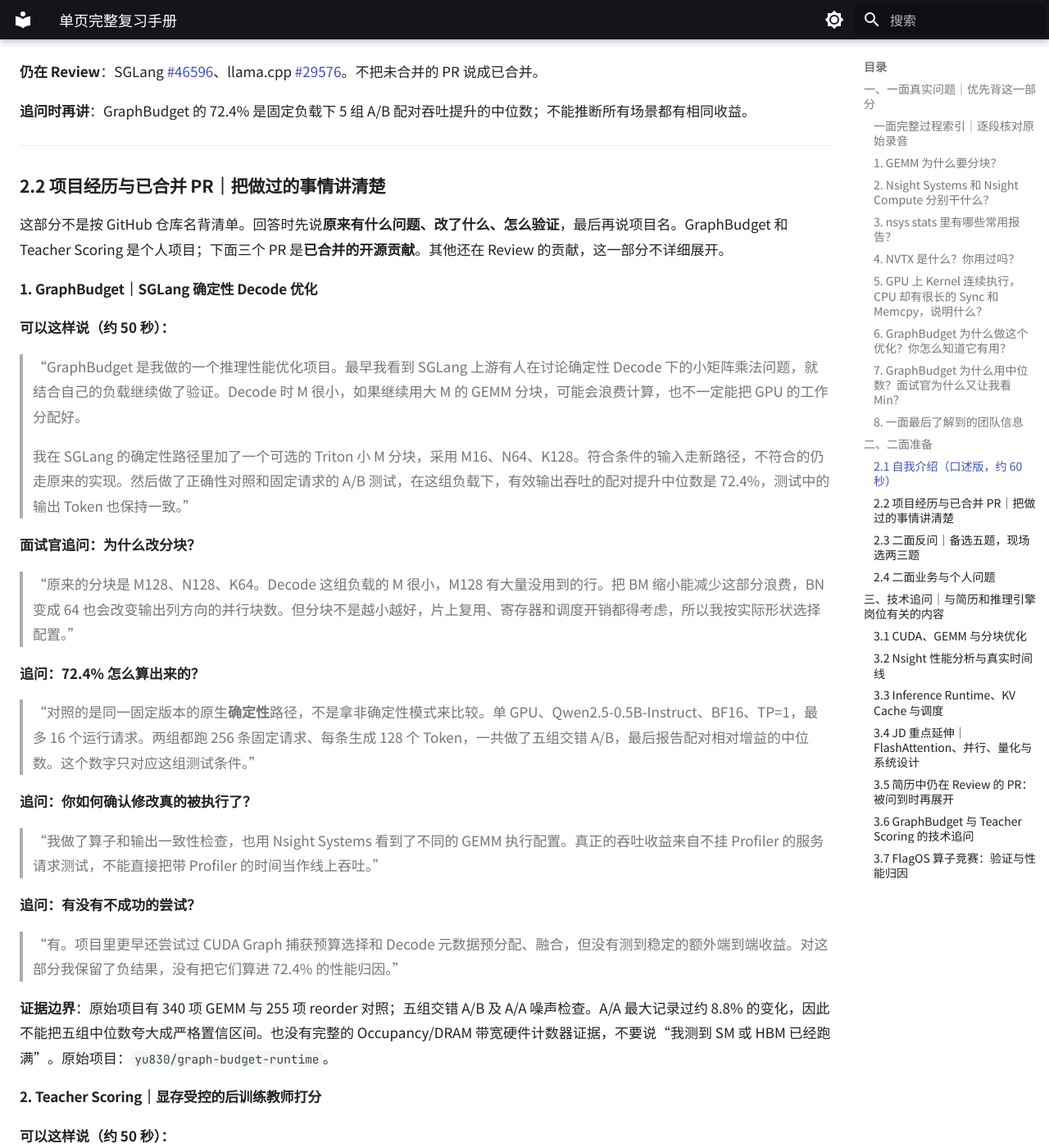
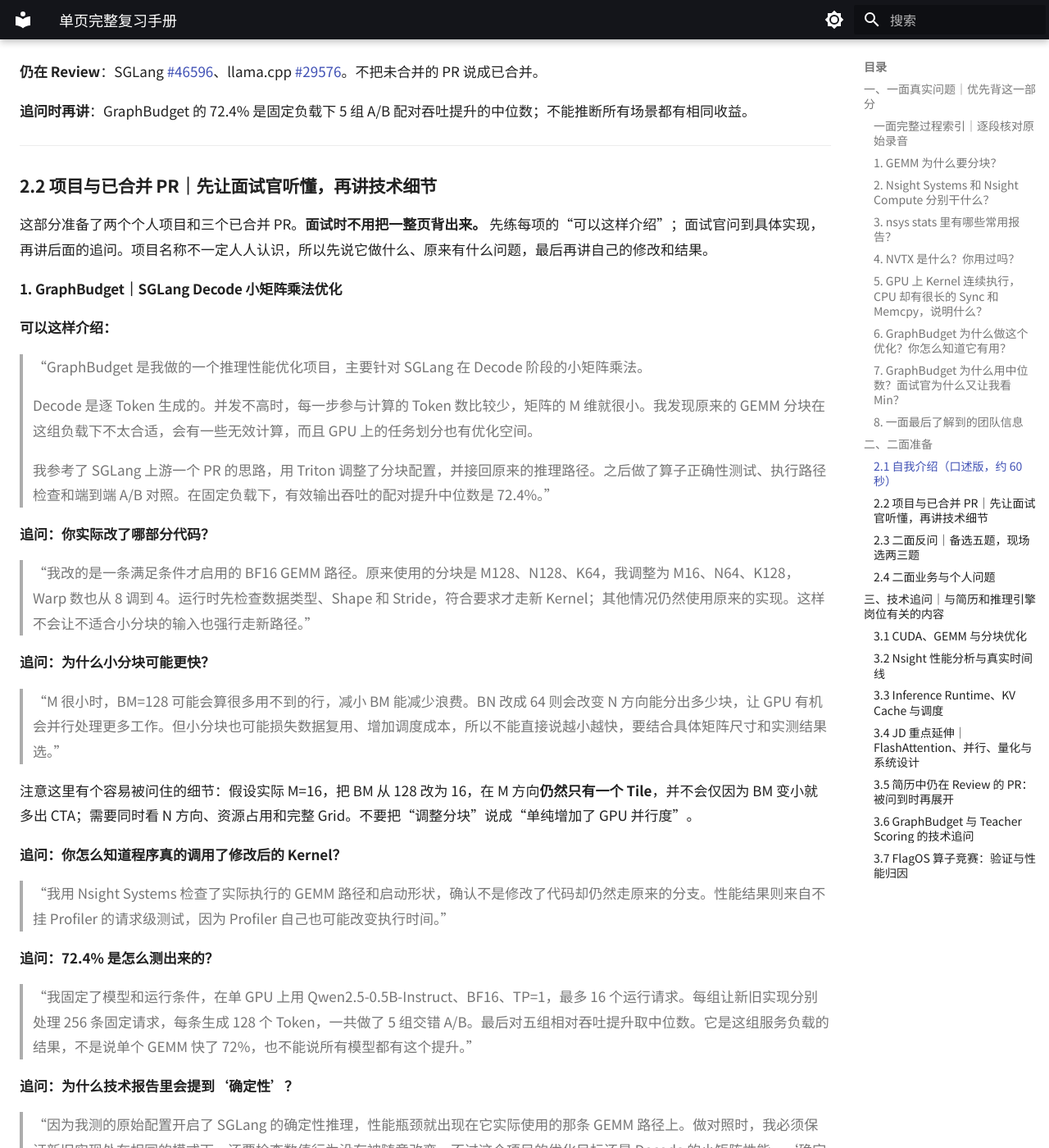
Before and after one commit to yu830/ai-infra-handbook, an MkDocs documentation site: the page built from docs/index.md, in a window 1280 px wide and 1400 px high, scrolled down 5510 px. Shown: the whole window at 82% size. Built offline with MkDocs 1.6.1 and Material for MkDocs 9.7.7, drawn with Linux system fonts in a browser that asks for light colours; some of the changed text lies outside the part shown.

Commit message:
docs: present GraphBudget by actual problem and explain AIPerf/FlagGems PRs in natural interview language

```diff
--- a/docs/index.md
+++ b/docs/index.md
@@ -112,7 +112,7 @@
 >
 > 我最近主要在做大模型推理引擎相关的项目。平时主要用 Python 和 PyTorch，也写过一些 Triton 算子，接触过 SGLang 的源码和推理流程。之前还参加过 FlagOS 的算子优化比赛。
 >
-> 我做过一个 GraphBudget 项目，主要是针对 SGLang 确定性 Decode 阶段的小矩阵乘法调整 Triton 分块。在固定负载下，输出吞吐提高了大约 72%。
+> 我做过一个 GraphBudget 项目，主要是优化 SGLang 在 Decode 阶段的小矩阵乘法。我用 Triton 调整了不适合这组小 Batch 负载的分块配置，在固定负载下，输出吞吐提高了大约 72%。
 >
 > 我最近还做了一些开源贡献。在 FlagGems 修过 GQA 注意力的兼容问题，也在 AIPerf 修过多轮对话压测的数据采样和请求到达节奏。这三个 PR 都已经合并了。我还给 SGLang 和 llama.cpp 提交过 PR，目前还在 Review。
 >
@@ -131,119 +131,161 @@
 
 ---
 
-### 2.2 项目经历与已合并 PR｜把做过的事情讲清楚
+### 2.2 项目与已合并 PR｜先让面试官听懂，再讲技术细节
 
-这部分不是按 GitHub 仓库名背清单。回答时先说**原来有什么问题、改了什么、怎么验证**，最后再说项目名。GraphBudget 和 Teacher Scoring 是个人项目；下面三个 PR 是**已合并的开源贡献**。其他还在 Review 的贡献，这一部分不详细展开。
+这部分准备了两个个人项目和三个已合并 PR。**面试时不用把一整页背出来。** 先练每项的“可以这样介绍”；面试官问到具体实现，再讲后面的追问。项目名称不一定人人认识，所以先说它做什么、原来有什么问题，最后再讲自己的修改和结果。
 
-#### 1. GraphBudget｜SGLang 确定性 Decode 优化
+#### 1. GraphBudget｜SGLang Decode 小矩阵乘法优化
 
-**可以这样说（约 50 秒）：**
+**可以这样介绍：**
 
-> “GraphBudget 是我做的一个推理性能优化项目。最早我看到 SGLang 上游有人在讨论确定性 Decode 下的小矩阵乘法问题，就结合自己的负载继续做了验证。Decode 时 M 很小，如果继续用大 M 的 GEMM 分块，可能会浪费计算，也不一定能把 GPU 的工作分配好。
+> “GraphBudget 是我做的一个推理性能优化项目，主要针对 SGLang 在 Decode 阶段的小矩阵乘法。
 >
-> 我在 SGLang 的确定性路径里加了一个可选的 Triton 小 M 分块，采用 M16、N64、K128。符合条件的输入走新路径，不符合的仍走原来的实现。然后做了正确性对照和固定请求的 A/B 测试，在这组负载下，有效输出吞吐的配对提升中位数是 72.4%，测试中的输出 Token 也保持一致。”
+> Decode 是逐 Token 生成的。并发不高时，每一步参与计算的 Token 数比较少，矩阵的 M 维就很小。我发现原来的 GEMM 分块在这组负载下不太合适，会有一些无效计算，而且 GPU 上的任务划分也有优化空间。
+>
+> 我参考了 SGLang 上游一个 PR 的思路，用 Triton 调整了分块配置，并接回原来的推理路径。之后做了算子正确性测试、执行路径检查和端到端 A/B 对照。在固定负载下，有效输出吞吐的配对提升中位数是 72.4%。”
 
-**面试官追问：为什么改分块？**
+**追问：你实际改了哪部分代码？**
 
-> “原来的分块是 M128、N128、K64。Decode 这组负载的 M 很小，M128 有大量没用到的行。把 BM 缩小能减少这部分浪费，BN 变成 64 也会改变输出列方向的并行块数。但分块不是越小越好，片上复用、寄存器和调度开销都得考虑，所以我按实际形状选择配置。”
+> “我改的是一条满足条件才启用的 BF16 GEMM 路径。原来使用的分块是 M128、N128、K64，我调整为 M16、N64、K128，Warp 数也从 8 调到 4。运行时先检查数据类型、Shape 和 Stride，符合要求才走新 Kernel；其他情况仍然使用原来的实现。这样不会让不适合小分块的输入也强行走新路径。”
 
-**追问：72.4% 怎么算出来的？**
+**追问：为什么小分块可能更快？**
 
-> “对照的是同一固定版本的原生**确定性**路径，不是拿非确定性模式来比较。单 GPU、Qwen2.5-0.5B-Instruct、BF16、TP=1，最多 16 个运行请求。两组都跑 256 条固定请求、每条生成 128 个 Token，一共做了五组交错 A/B，最后报告配对相对增益的中位数。这个数字只对应这组测试条件。”
+> “M 很小时，BM=128 可能会算很多用不到的行，减小 BM 能减少浪费。BN 改成 64 则会改变 N 方向能分出多少块，让 GPU 有机会并行处理更多工作。但小分块也可能损失数据复用、增加调度成本，所以不能直接说越小越快，要结合具体矩阵尺寸和实测结果选。”
 
-**追问：你如何确认修改真的被执行了？**
+注意这里有个容易被问住的细节：假设实际 M=16，把 BM 从 128 改为 16，在 M 方向**仍然只有一个 Tile**，并不会仅因为 BM 变小就多出 CTA；需要同时看 N 方向、资源占用和完整 Grid。不要把“调整分块”说成“单纯增加了 GPU 并行度”。
 
-> “我做了算子和输出一致性检查，也用 Nsight Systems 看到了不同的 GEMM 执行配置。真正的吞吐收益来自不挂 Profiler 的服务请求测试，不能直接把带 Profiler 的时间当作线上吞吐。”
+**追问：你怎么知道程序真的调用了修改后的 Kernel？**
 
-**追问：有没有不成功的尝试？**
+> “我用 Nsight Systems 检查了实际执行的 GEMM 路径和启动形状，确认不是修改了代码却仍然走原来的分支。性能结果则来自不挂 Profiler 的请求级测试，因为 Profiler 自己也可能改变执行时间。”
 
-> “有。项目里更早还尝试过 CUDA Graph 捕获预算选择和 Decode 元数据预分配、融合，但没有测到稳定的额外端到端收益。对这部分我保留了负结果，没有把它们算进 72.4% 的性能归因。”
+**追问：72.4% 是怎么测出来的？**
 
-**证据边界**：原始项目有 340 项 GEMM 与 255 项 reorder 对照；五组交错 A/B 及 A/A 噪声检查。A/A 最大记录过约 8.8% 的变化，因此不能把五组中位数夸大成严格置信区间。也没有完整的 Occupancy/DRAM 带宽硬件计数器证据，不要说“我测到 SM 或 HBM 已经跑满”。原始项目：`yu830/graph-budget-runtime`。
+> “我固定了模型和运行条件，在单 GPU 上用 Qwen2.5-0.5B-Instruct、BF16、TP=1，最多 16 个运行请求。每组让新旧实现分别处理 256 条固定请求，每条生成 128 个 Token，一共做了 5 组交错 A/B。最后对五组相对吞吐提升取中位数。它是这组服务负载的结果，不是说单个 GEMM 快了 72%，也不能说所有模型都有这个提升。”
 
-#### 2. Teacher Scoring｜显存受控的后训练教师打分
+**追问：为什么技术报告里会提到‘确定性’？**
 
-**可以这样说（约 50 秒）：**
+> “因为我测的原始配置开启了 SGLang 的确定性推理，性能瓶颈就出现在它实际使用的那条 GEMM 路径上。做对照时，我必须保证新旧实现处在相同的模式下，还要检查数值行为没有被随意改变。不过这个项目的优化目标还是 Decode 的小矩阵性能，‘确定性’只是具体执行路径和正确性约束，不是我要重点介绍的卖点。”
 
-> “Teacher Scoring 是我做的一个后训练项目。训练端有时只需要少量候选 Token 的教师分数，但推理端如果先把每个位置对整个词表的 Logits 全算出来，显存就会一下占很多。
+**追问：有没有失败或没达到预期的尝试？**
+
+> “有。早些时候还尝试过 CUDA Graph 捕获预算选择和 Decode 元数据预分配、融合，但没有证明有稳定的额外端到端收益。最后重点保留的是小 M GEMM 这条有直接对照数据的优化。”
+
+**实测证据与边界**：原始仓库有 340 项 GEMM 和 255 项 reorder 检查，已测请求输出 Token 一致；周围 A/A 对照出现过最高约 8.8% 的变化，五组中位数不是严格置信区间。没有完整的 Occupancy/DRAM 带宽硬件计数器，不能声称已经量化了 SM/HBM 饱和程度。技术来源：`yu830/graph-budget-runtime`，小 M 分块方案参考上游 SGLang #42145。
+
+#### 2. Teacher Scoring｜后训练教师打分的显存优化
+
+**可以这样介绍：**
+
+> “这个项目是做大模型后训练里的 Teacher Scoring。可以理解成训练 Student 模型时，还需要让一个 Teacher 模型提供分数作为参考。
 >
-> 我一开始考虑只算候选 Token 对应的输出。不过接入实际的 verl Teacher Worker 后发现，下游还需要候选 Token 在完整词表上的归一化概率，以及教师自己的 Top-K。如果只在候选集合里重新归一化，就会改变训练目标。
+> 问题在于，Teacher 可能需要给很多位置打分。如果每个位置都一次性算出整个词表的 Logits，会产生一张很大的中间张量，显存压力很大。
 >
-> 所以后来我把方案改成在 LM Head 计算前按行分块，每块仍完成完整词表归一化，再只留下需要的结果。这样保留原来的评分语义，主要减少大 Logits 同时占显存的问题。”
+> 我一开始考虑过只计算需要的候选 Token，但接入实际的 verl Teacher Worker 后发现，下游还要用到完整词表归一化后的概率和 Teacher 自己的 Top-K，不能只算候选集合再重新归一化。于是我改成在 LM Head 之前按行分块，每次处理一部分位置，保留原来的评分结果，同时降低显存峰值。”
 
-**追问：为什么一定要在 LM Head 之前分块？**
+**追问：具体怎样降低显存？**
 
-> “因为如果已经生成完整的 `[N,V]` Logits，再切成小块，最难受的显存峰值已经发生了。先分块再投影，才能控制每次实际生成多大的中间张量。”
+> “原来的路径会生成一整张 `[N,V]` Logits，N 是参与评分的位置数量，V 是词表大小。我把 N 拆成多块，每块最多 B 行，算完这块的完整词表归一化、候选结果和 Teacher Top-K，就把临时 Logits 释放掉，再处理下一块。这样不用让所有位置的完整 Logits 同时留在显存里。”
 
-**追问：取得了什么结果？**
+这里要记住：**每个分块仍然要处理全词表**。节省的是中间结果同时占用的显存，而不是把完整词表的投影计算都省掉。
 
-> “在单 GPU、Qwen2.5-0.5B 的 Worker 对照里，N=8192 时 PyTorch 的 peak allocated 从 3596.6 MiB 降到 681.6 MiB，下降约 81%。候选 Logprob 和教师 Top-K 的已测输出保持一致。不过这一组 p50 从 570.8 ms 增加到 626.3 ms，所以它是显存容量优化，不是同时大幅提速。”
+**追问：为什么后来没有沿用最初的稀疏方案？**
 
-**追问：有什么局限？**
+> “因为候选集合里重新做 Softmax，得到的是候选集上的条件概率，和原来完整词表归一化的概率不相同。要是下游使用的是后者，直接替换就改变了训练目标。我希望先保证现有训练链路的输出语义不变，再做显存优化。”
 
-> “测试使用合成输入、FSDP2 和指定的 Qwen2 Worker。还没有验证完整 RL Trainer 训练吞吐、多 GPU、不同模型和真实生产稳定性。81% 也是 PyTorch 分配器的峰值分配下降，不是整个 GPU 物理显存下降。”
+**追问：怎么验证、效果怎么样？**
 
-**版本区分**：投递简历中的稀疏候选方案是早期设计；当前已验证实现是保留全词表归一化语义的 Row-chunked Worker 路径，不能合并成“一边只算少量候选、一边又保留完整词表结果”的同一个算法。仓库：`yu830/rl-posttrain-sparse-scoring`。
+> “在单张 RTX 5070 Laptop、Qwen2.5-0.5B、FSDP2 的 Worker 对照里，N=8192 时，PyTorch 记录的峰值分配从大约 3597 MiB 降到 682 MiB，下降约 81%。候选 Logprob 和教师 Top-K 的已测结果与原路径一致。不过 p50 耗时从约 571 ms 增加到 626 ms，所以我把它定位为显存优化，而不是计算加速。”
 
-#### 3. 已合并 PR：FlagGems #9124｜修复 GQA 注意力兼容性
+**追问：你怎么确保没有破坏实际训练？**
 
-**可以这样说（约 40 秒）：**
+> “除了对比 Teacher 输出，我还检查了下游的 Response Mask、固定 Loss、Student 梯度，以及一个受限的参数更新测试。但目前还不能说已经完成整个 RL 训练系统的端到端验证。”
 
-> “我最近合并的一个 PR 是修复注意力算子的兼容性问题。原来的通用 SDPA math 实现处理 GQA 时有两个问题：一是不能正确接收 PyTorch 的 `enable_gqa` 参数，二是处理 K、V 的 Head 数时，错误地按 Query Head 数去调整维度，可能导致维度不匹配或计算失败。
+**实测边界**：当前公开成果是接入 `verl TeacherFSDPWorker` 的分块读出，不是最初的“只算候选权重行”的完整实现。测试使用合成输入、指定模型和单 GPU；81% 指 PyTorch 分配器的 peak allocated，不是整卡 VRAM 降了 81%。仓库：`yu830/rl-posttrain-sparse-scoring`。
+
+#### 3. FlagGems #9124｜修复 GQA 注意力计算的兼容性问题
+
+**先介绍项目，再说自己的 PR：**
+
+> “FlagGems 是一个基于 Triton 的通用算子库，目标是给不同 AI 加速器提供可复用的算子实现，也能和 PyTorch 的算子接口衔接。
 >
-> 我的修改是补齐接口，并按照 Query Head 和 KV Head 的对应关系分别处理 K、V，不需要为了匹配 Head 数把 K、V 大量复制一份。随后补了正常 GQA、MQA、Mask、空维度和错误输入等回归测试，PR 已经合并。”
+> 我合并的这个 PR 修的是它的 Attention 计算。原来的通用实现遇到 GQA 时有两个问题：一是没有正确接收 PyTorch 传进来的 GQA 参数，二是默认 Query、Key、Value 的 Head 数量相同。但 GQA 允许多个 Query Head 共享一组 KV Head，这个假设就不成立了。
+>
+> 我补齐了接口，并修改 Triton Kernel 里的 K、V 地址映射，让它按照真实的 Head 分组读取数据。随后加了 GQA、MQA、Mask 和一些边界输入的测试。PR 已经合并。”
 
-**追问：GQA 到底是什么？为什么会出错？**
+**追问：为什么 GQA 会导致 Head 数对不上？**
 
-> “普通 MHA 的 Q、K、V Head 数相同；GQA 是多个 Query Head 共享一组 K/V Head。比如 8 个 Query Head、2 个 KV Head，每 4 个 Q Head 对应一组 KV。不能假设 Q 和 K/V 永远一样多，也不能随便 reshape，否则 Head 对应关系就错了。”
+> “普通多头注意力里，Q、K、V 的 Head 数通常相同。但 GQA 会减少 K、V 的 Head 数，例如 8 个 Query Head、2 个 KV Head，就是每 4 个 Query Head 共享一组 KV。如果还是把 K、V 当成 8 个 Head 去 reshape，就会出现维度问题。”
 
-**追问：为什么修通用 math fallback，而不是直接用 FlashAttention？**
+**追问：你在 Kernel 里到底改了什么？**
 
-> “并不是所有模型形状和硬件后端一开始都有优化过的 Attention Kernel。通用路径首先得保证接口正确，既可以作为暂时的可用实现，也能帮助排查特殊形状和后端精度问题。”
+> “关键是不能再用 Query Head 的编号直接取 K、V，而要先根据分组比例算出对应的 KV Head。例如 8 个 Q Head、2 个 K Head，分组大小就是 4；Q Head 0 到 3 都映射到 K Head 0，Q Head 4 到 7 映射到 K Head 1。这个映射直接体现在 Triton 的指针偏移上，不需要把 K/V 先复制扩展成 8 个 Head。”
 
-**验证范围**：PR 已合并，在 A100 和 RTX 5070 Laptop 上分别报告了 83 项相关精度及分发测试通过，**没有在 Sunrise/PTPU 实卡完成验证**。不要说“我已经在你们芯片上修好了这个问题”。`FlagGems #9124`。
+还补了 `dropout_mask`、`enable_gqa` 等接口参数，并兼容原来 `scale` 的位置参数用法；同时验证非法 Head 数时能按预期拒绝输入。
 
-#### 4. 已合并 PR：AIPerf #1626｜修正多轮对话压测的数据分布
+**追问：为什么不直接上 FlashAttention？**
 
-**可以这样说（约 40 秒）：**
+> “优化后的 Attention Kernel 并不一定支持所有形状和设备。通用 math 路径首先要能把接口和结果算对，它也可以作为其他优化实现的正确性参考。我这次主要解决的就是这个通用路径的兼容问题。”
 
-> “我还给 NVIDIA 的推理压测工具 AIPerf 修过一个数据生成问题。压测工具可以模拟多轮对话，但原来的处理没有直接按照用户配置的轮数和轮间等待时间分布采样，而是做了近似。这样测出来的请求负载，可能和用户想模拟的负载不一样。
+**验证结果**：A100 和 RTX 5070 Laptop 上分别报告了 83 项相关精度及分发测试通过。**这不是一次新的 FlashAttention 算法实现，也没有在 Sunrise/PTPU 实卡验证。** 已合并：`FlagGems #9124`。
+
+#### 4. AIPerf #1626｜让多轮对话压测的数据按配置正确生成
+
+**先交代 AIPerf 是什么：**
+
+> “AIPerf 是 NVIDIA 开源的大模型推理压测工具。它会向已经部署好的模型服务发送模拟请求，再统计 TTFT、生成速度、吞吐和延迟等指标。除了单轮请求，还能生成多轮对话，用来模拟用户连续聊天的负载。
 >
-> 我把这部分改成按配置分布直接采样，同时修了预热阶段会话轮数不能超过真实会话长度的边界，并补了回归测试。这个 PR 已经合并。”
+> 我第一个合并的 AIPerf PR，修的是模拟多轮对话时的数据生成问题。用户本来可以配置一次对话有多少轮，以及两轮之间隔多久，但原来的生成器会把这些分布提取成均值和标准差，再用正态分布近似采样。如果用户配置的不是这种分布，生成的测试数据就可能不符合预期。
+>
+> 我把它改成直接调用配置的分布采样器，同时处理了轮数的整数范围、非法延迟值和预热阶段的会话长度边界，最后补了回归测试。”
 
-**追问：这为什么会影响推理性能评测？**
+**追问：为什么这个问题重要？**
 
-> “对话轮数和两轮之间的等待时间，会影响同时在线的请求数、请求到达时间和 Prefix/KV 缓存复用。如果压测数据分布本身是错的，后面再去比较 TTFT、吞吐或者 P99，就可能在测一个不符合预期的负载。”
+> “因为压测结果不仅取决于模型本身，还取决于给它什么请求。比如多轮对话有多少轮、用户隔多久继续，会影响同时在处理多少请求，以及缓存复用的机会。如果生成的数据本身和配置不一致，后面测到的吞吐、TTFT、P99 就可能不代表想测的负载。”
 
-**追问：怎么证明是你修复的？**
+**追问：实际修改在哪里？**
 
-> “我把新增回归用例分别跑在原始实现和修改后实现上。原始版本 8 个重点用例中有 6 个失败，修改后 8 个通过。更大范围的测试也做过，但整套测试没有在所有环境下完整通过，不把环境导致的失败包装成全部 PASS。”
+> “主要是在合成对话的数据生成器里。原来的实现先提取均值和标准差，再调用正态采样；改完以后直接根据 `turns` 配置采样整数轮数，根据 `turn_delay` 配置采样每轮之间的等待时间。预热时还要保证最多执行的轮数不超过这段会话实际生成的长度。”
 
-**贡献边界**：这是对已有相关工作的聚焦修复，不是从零设计了整个压测框架，也没有在这条 PR 里做生产服务吞吐提速实验。`AIPerf #1626`。
+**追问：测试证明了什么？**
 
-#### 5. 已合并 PR：AIPerf #1674｜让新会话与续聊有不同的到达节奏
+> “最初八个有针对性的回归测试，在未修复版本上有六个失败，修改后八个都通过。后续还补了更多分布边界测试。这个 PR 已合并，但我没有把它说成优化了模型推理速度；它改进的是压测负载的正确性。”
 
-**可以这样说（约 40 秒）：**
+**边界**：这是对既有分布采样工作的聚焦修复。PR 的一些全套测试在环境中存在失败或没有完整跑完，不能说“所有测试全绿”。已合并：`AIPerf #1626`。
 
-> “另一个 AIPerf PR 解决的是多轮会话的请求调度。真实场景下，新用户什么时候开始一段会话，和同一个用户上一轮回答完以后什么时候继续，不一定遵循同一套到达节奏。
+#### 5. AIPerf #1674｜区分新对话和继续聊天的请求节奏
+
+**可以这样介绍：**
+
+> “我在 AIPerf 合并的另一个 PR，处理的是多轮对话的请求时间安排。
 >
-> 原来的默认模式可以让每一轮都占一个请求到达配额。我增加了一个可选的模式，让系统只按设定速率安排新会话开始，后续轮次则在上一轮结束、用户等待时间到达后再进入调度。这样更容易模拟真实的多轮使用方式，而且保留了原有默认模式。”
+> 比如压测时设定每秒 5 个请求，原来的默认模式会把新对话的第一轮和已有对话的后续轮次，都算在这 5 个请求里。但有时我们想模拟的是每秒有 5 个新用户开始聊天，老用户则在上一轮回答结束、经过自己的等待时间后继续提问。这两种场景对模型服务造成的负载不一样。
+>
+> 所以我加了一个可选模式：新会话还是按设定速率开始，后续轮次等上一轮完成并达到 Think Time 后，再通过原来的调度机制发出。不使用新会话的到达槽位，同时继续遵守并发数、请求数和停止条件等限制。”
 
-**追问：两种模式有什么区别？**
+**追问：你为什么不直接修改原来的默认行为？**
 
-> “默认的 `rate_slot` 是每一轮都消耗一个到达槽位；新增 `direct` 模式主要控制新会话的开始时间，旧会话按各自的 Think Time 继续。但总请求数、并发、取消、预热和停止条件仍然要受原调度器限制。”
+> “因为原来的‘每一轮都按请求速率排队’本身也是有效的压测场景。如果直接替换，会让已有用户的测试配置产生不同结果。所以我保留 `rate_slot` 作为默认策略，再增加可选的 `direct` 模式，让用户根据想模拟的负载来选。”
 
-**追问：怎么验证没有破坏原功能？**
+**追问：改到了哪个执行环节？**
 
-> “我做了配置和时间语义测试，也做了会话到达节奏的集成对照；维护版本记录了 596 项重点 Windows 单测，以及 Linux 上 8 项会话到达集成测试通过。保留默认策略，是为了不改变原有压测的语义。”
+> “主要是请求速率策略收到上一轮完成回调之后，决定下一轮什么时候发出。在 `direct` 模式里，它通过 Scheduler 安排 Think Time，之后再由 CreditIssuer 发放执行许可。不是绕过调度器直接把请求打出去，所以原来的并发和停止规则仍然要生效。”
 
-**边界**：PR 已合并，但**没有据此声称已经在生产高并发推理服务器完成吞吐提升或超载压测**。它改进的是**负载生成与调度语义**，不是模型推理算法本身。`AIPerf #1674`。
+**追问：怎么验证？**
 
-**其他开源贡献如何说？**
+> “我补了不同策略、等待时间、请求数与并发限制的测试，也处理了异步调度失败时要把错误正确传递出来的问题。合并前的维护版本记录了 596 项重点单元测试和 Linux 上 8 项会话到达集成测试通过。”
 
-> “另外在 SGLang、llama.cpp 和 FlagGems 也提交过其他 PR，现在还在和维护者跟进 Review。等有明确反馈或合并进展后，再继续完善。”
+**把两个 AIPerf PR 连起来讲**：
 
-这里不再逐一展示未合并 PR 的项目介绍，也不把它们算进上述三个已合并成果。**FlagOS 等竞赛经历**留在第三部分按需查阅，不必在二面的项目介绍里主动堆更多经历。
+> “这两个 PR 其实是一前一后：#1626 解决**模拟出来的对话是什么样**，#1674 解决**这些对话在什么时间发给模型服务**。它们都让推理性能测试更可信，但并不是我把模型推理 Kernel 加速了。”
+
+**边界**：没有完成真实生产大并发的性能验证，不声称服务吞吐或 TTFT 因此改善。已合并：`AIPerf #1674`。
+
+#### 其他开源贡献
+
+> “另外，我在 SGLang、llama.cpp 和 FlagGems 也提交过其他 PR，目前还在和维护者跟进 Review。”
+
+这句话即可。不必主动逐个介绍尚未合并的 PR；如果面试官从简历里点名某项，再到第三部分看对应技术细节。
 
 ---
 
```
